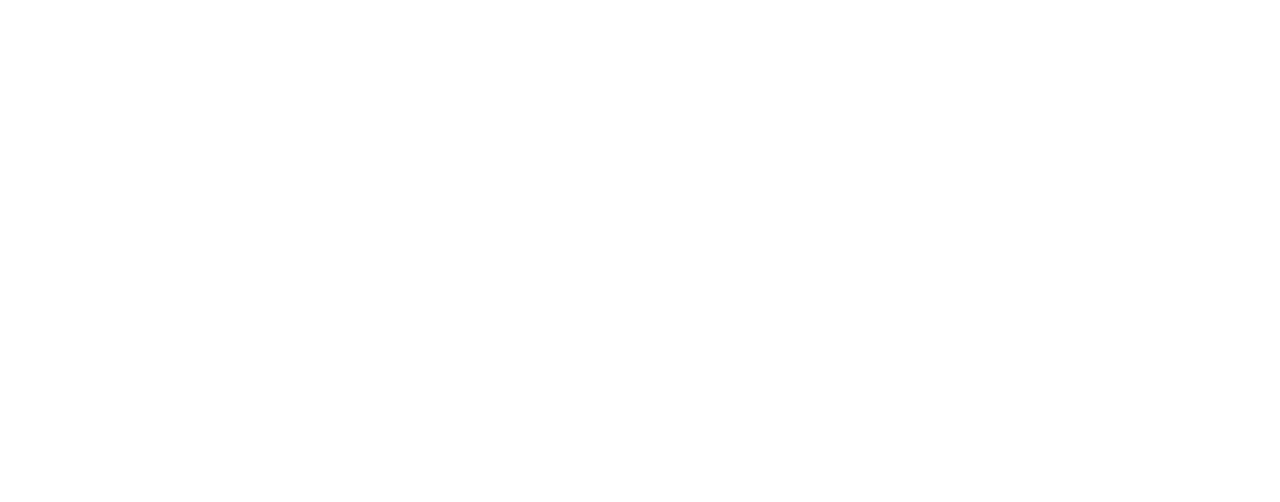
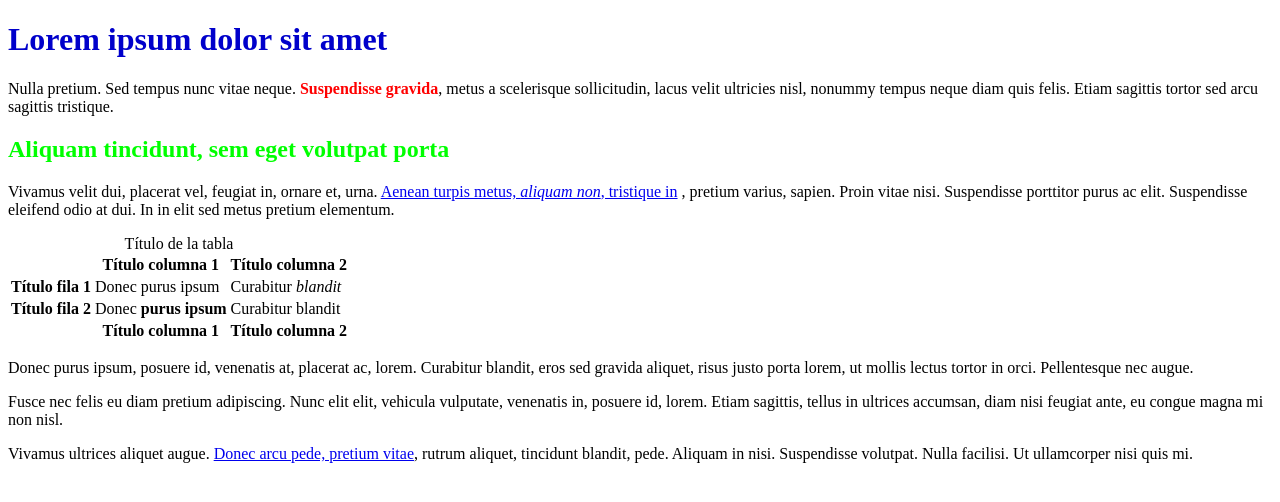
Before and after one commit to Galparsson98/DAM-2015, a plain HTML site: page Misitioa/Ejerciciocss2.html in a window 1280 px wide. Drawn offline with Linux system fonts and the light colour scheme.

Commit message:
Cambios de los ejercicios del 25 de febrero

```diff
--- a/Misitioa/Ejerciciocss2.html
+++ b/Misitioa/Ejerciciocss2.html
@@ -0,0 +1,79 @@
+<!DOCTYPE html PUBLIC "-//W3C//DTD XHTML 1.0 Transitional//EN"
+    "http://www.w3.org/TR/xhtml1/DTD/xhtml1-transitional.dtd">
+<html xmlns="http://www.w3.org/1999/xhtml">
+<head>
+    <meta http-equiv="Content-Type" content="text/html; charset=utf-8" />
+    <title>Ejercicio de selectores</title>
+    <link rel="stylesheet" type="text/css" href="Ejercss.css">
+</head>
+
+<body>
+    <h1 id="titulo">Lorem ipsum dolor sit amet</h1>
+
+    <p>Nulla pretium. Sed tempus nunc vitae neque.
+   <strong>Suspendisse gravida</strong>, metus a scelerisque
+    sollicitudin, lacus velit ultricies nisl, nonummy tempus
+    neque diam quis felis. <span class="destacado">Etiam
+    sagittis tortor</span> sed arcu sagittis tristique.</p>
+
+    <h2 id="subtitulo">Aliquam tincidunt, sem eget volutpat porta</h2>
+
+    <p>Vivamus velit dui, placerat vel, feugiat in, ornare et, urna.
+    <a href="#">Aenean turpis metus, <em>aliquam non</em>, tristique in</a>
+    , pretium varius, sapien. Proin vitae nisi. Suspendisse
+    <span class="especial">porttitor purus ac elit</span>.
+    Suspendisse eleifend odio at dui. In in elit sed metus pretium
+    elementum.</p>
+
+    <table summary="Descripción de la tabla y su contenido">
+    <caption>Título de la tabla</caption>
+    <thead>
+      <tr>
+        <th scope="col"></th>
+        <th scope="col" class="especial">Título columna 1</th>
+        <th scope="col" class="especial">Título columna 2</th>
+      </tr>
+    </thead>
+
+    <tfoot>
+      <tr>
+        <th scope="col"></th>
+        <th scope="col">Título columna 1</th>
+        <th scope="col">Título columna 2</th>
+      </tr>
+    </tfoot>
+
+    <tbody>
+      <tr>
+        <th scope="row" class="especial">Título fila 1</th>
+        <td>Donec purus ipsum</td>
+        <td>Curabitur <em>blandit</em></td>
+      </tr>
+      <tr>
+        <th scope="row">Título fila 2</th>
+        <td>Donec <strong>purus ipsum</strong></td>
+        <td>Curabitur blandit</td>
+      </tr>
+    </tbody>
+    </table>
+
+    <div id="adicional">
+        <p>Donec purus ipsum, posuere id, venenatis at,
+        <span>placerat ac, lorem</span>. Curabitur blandit,
+        eros sed gravida aliquet, risus justo
+        porta lorem, ut mollis lectus tortor in orci.
+        Pellentesque nec augue.</p>
+
+        <p>Fusce nec felis eu diam pretium adipiscing.
+        <span id="especial">Nunc elit elit, vehicula vulputate</span>,
+        venenatis in, posuere id, lorem. Etiam sagittis, tellus in
+        ultrices accumsan, diam nisi feugiat ante, eu congue magna mi
+        non nisl.</p>
+
+        <p>Vivamus ultrices aliquet augue. <a href="#">Donec arcu pede,
+        pretium vitae</a>, rutrum aliquet, tincidunt blandit, pede.
+        Aliquam in nisi. Suspendisse volutpat. Nulla facilisi.
+        Ut ullamcorper nisi quis mi.</p>
+    </div>
+</body>
+</html>
--- a/Misitioa/Ejercss.css
+++ b/Misitioa/Ejercss.css
@@ -0,0 +1,4 @@
+#titulo { color: rgb(0 0 203);}
+p strong { color: #F00 ;}
+span #destacado { color: rgb(220,125,0);}
+#subtitulo { color: rgb(0,255,0);}
```
Also changed, not shown: Misitioa/Ejercicioe.html (+1 -0 lines).
